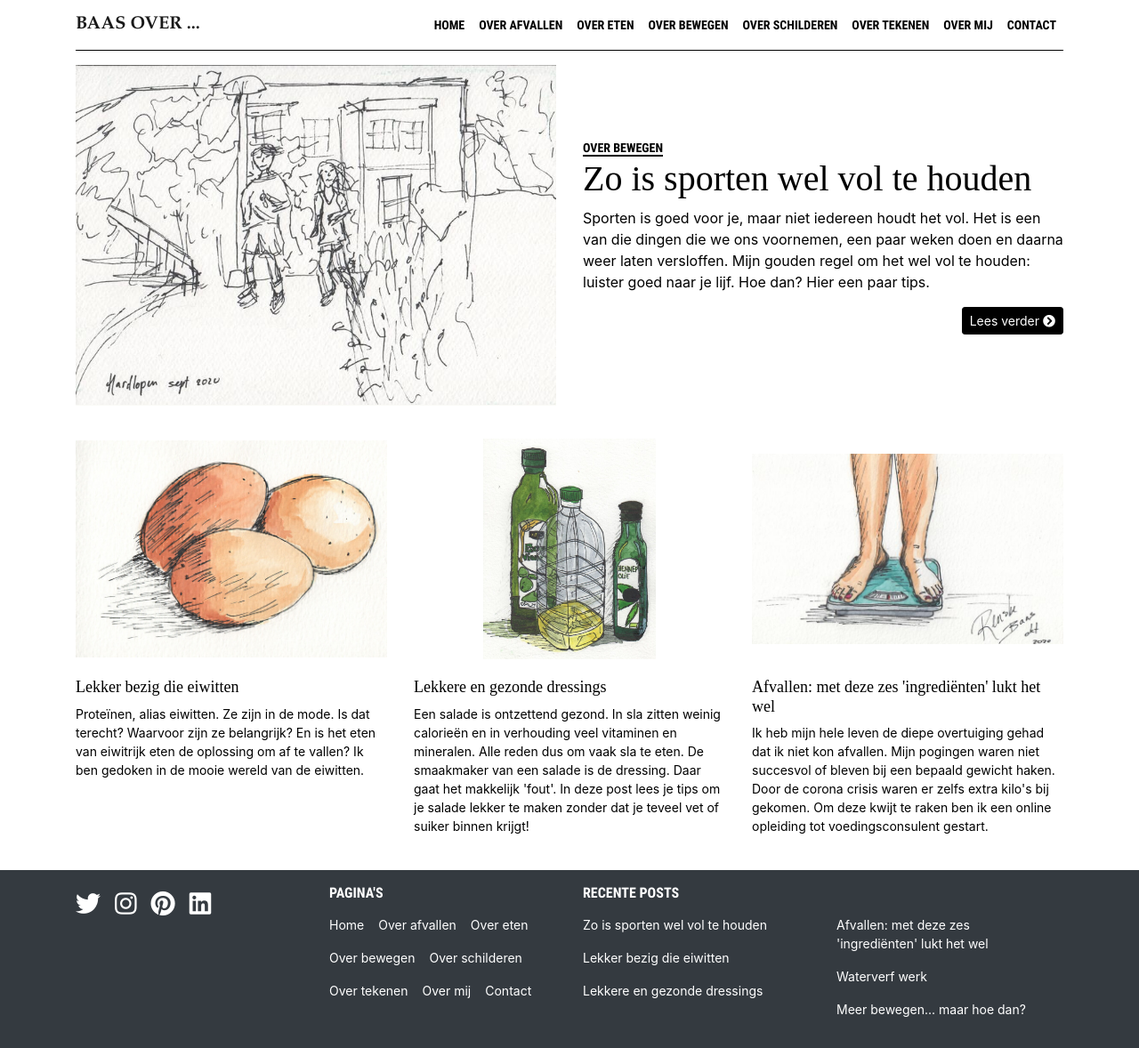
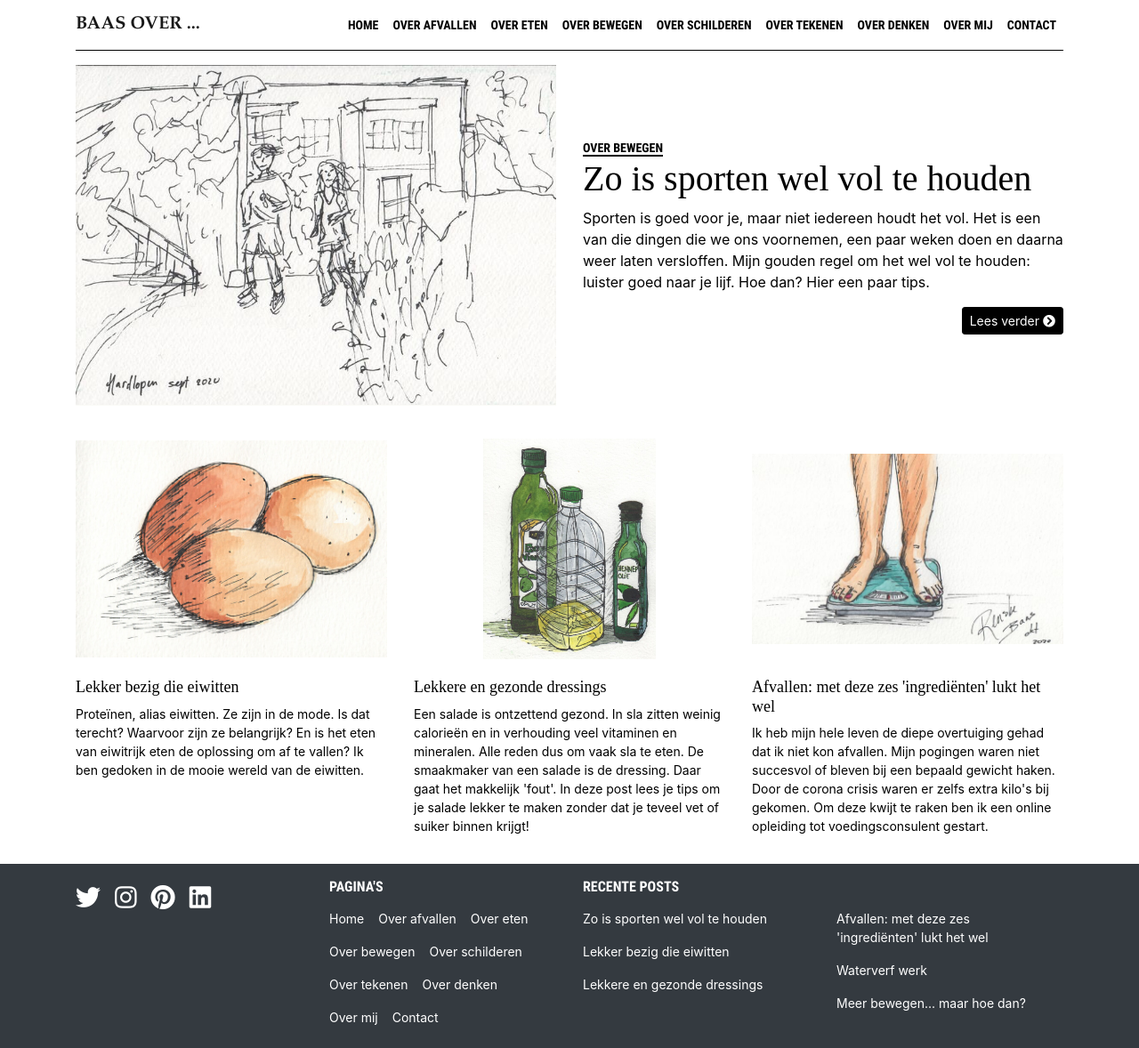
Before and after one commit to BaasLimited/baasovereten.github.io, a Jekyll site: the page built from index.html, in a window 1280 px wide and 1178 px high. Shown: the whole window at 89% size. Built offline with Jekyll 4.4.1, drawn with Linux system fonts in a browser that asks for light colours; some web fonts are replaced; a script that is not in the unit is left out; comment, search, counter and statistics services are not loaded.

Commit message:
Update navitems.yaml

```diff
--- a/_data/navitems.yaml
+++ b/_data/navitems.yaml
@@ -10,6 +10,8 @@
   uri: /over-schilderen/
 - name: "Over tekenen"
   uri: /over-tekenen/
+- name: "Over denken"
+  uri: /over-denken/
 - name: "Over mij"
   uri: /over-mij.html
 - name: "Contact"
```
